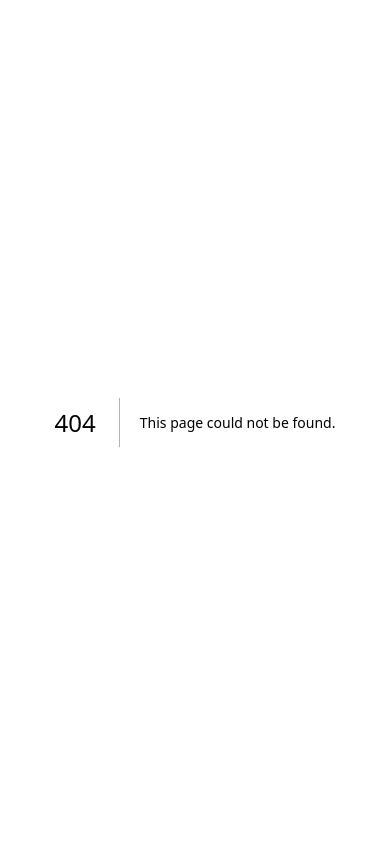
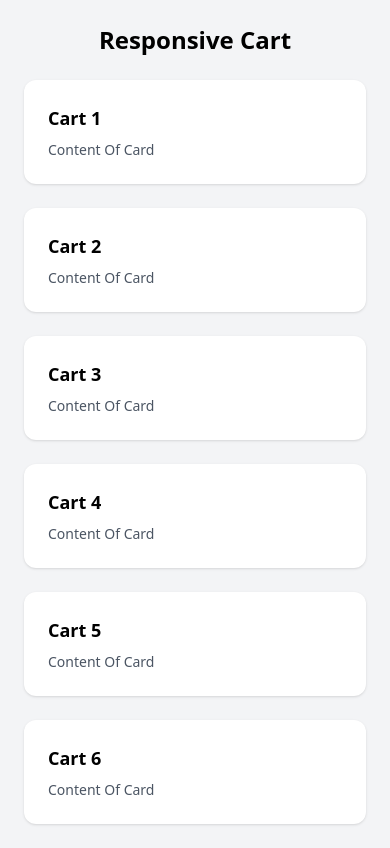
Before and after one commit to BlackEagle256/Next.js-Training, a Next.js app in the folder style-season/: page /Responsive in a window 390 px wide. Before the commit this address had no page. Built offline with nearby package versions, Linux system fonts and the light colour scheme.

Commit message:
Responsive Section Completed & Tailwind Season Completed

```diff
--- /dev/null
+++ b/style-season/src/pages/Responsive.js
@@ -0,0 +1,21 @@
+import React from 'react'
+
+export default function Responsive() {
+    return (
+        <div className='min-h-screen bg-gray-100 p-6'>
+            <h1 className='text-2xl font-bold mb-6 text-center'>Responsive Cart</h1>
+            <div className='grid grid-cols-1 sm:grid-cols-2 lg:grid-cols-3 gap-6'>
+                {['Cart 1', 'Cart 2', 'Cart 3', 'Cart 4', 'Cart 5', 'Cart 6'].map((title, index) => (
+                    <div key={index} className='bg-white p-6 rounded-xl shadow hover:shadow-lg transition'>
+                        <h2 className='text-lg font-semibold mb-2'>{title}</h2>
+                        <p className='text-gray-600 text-sm'>Content Of Card</p>
+                    </div>
+                ))}
+            </div>
+
+            {/* <p class="text-sm md:text-lg lg:text-xl">
+                این متن در موبایل کوچکتره و در دسکتاپ بزرگ‌تر
+            </p> */}
+        </div>
+    )
+}
```
